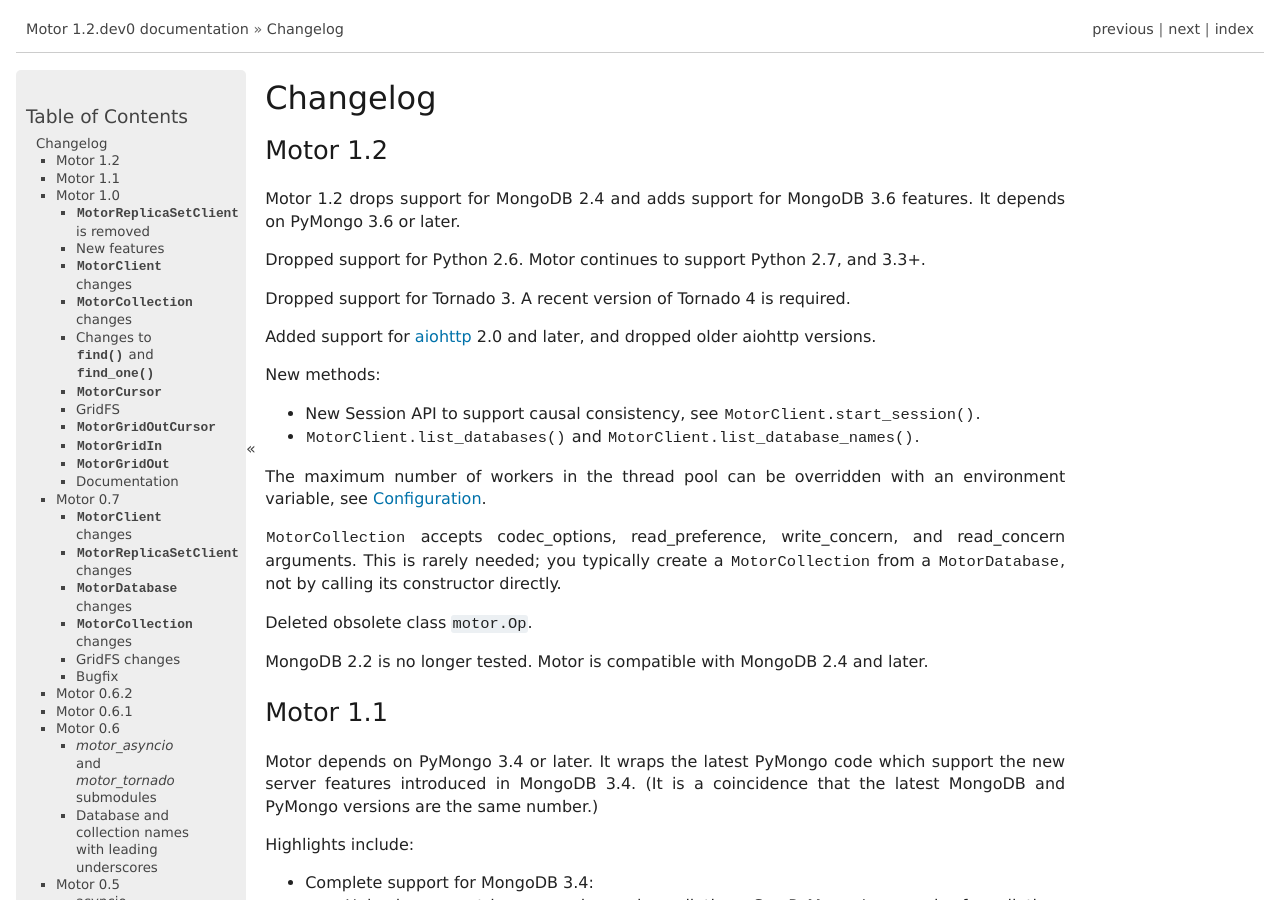
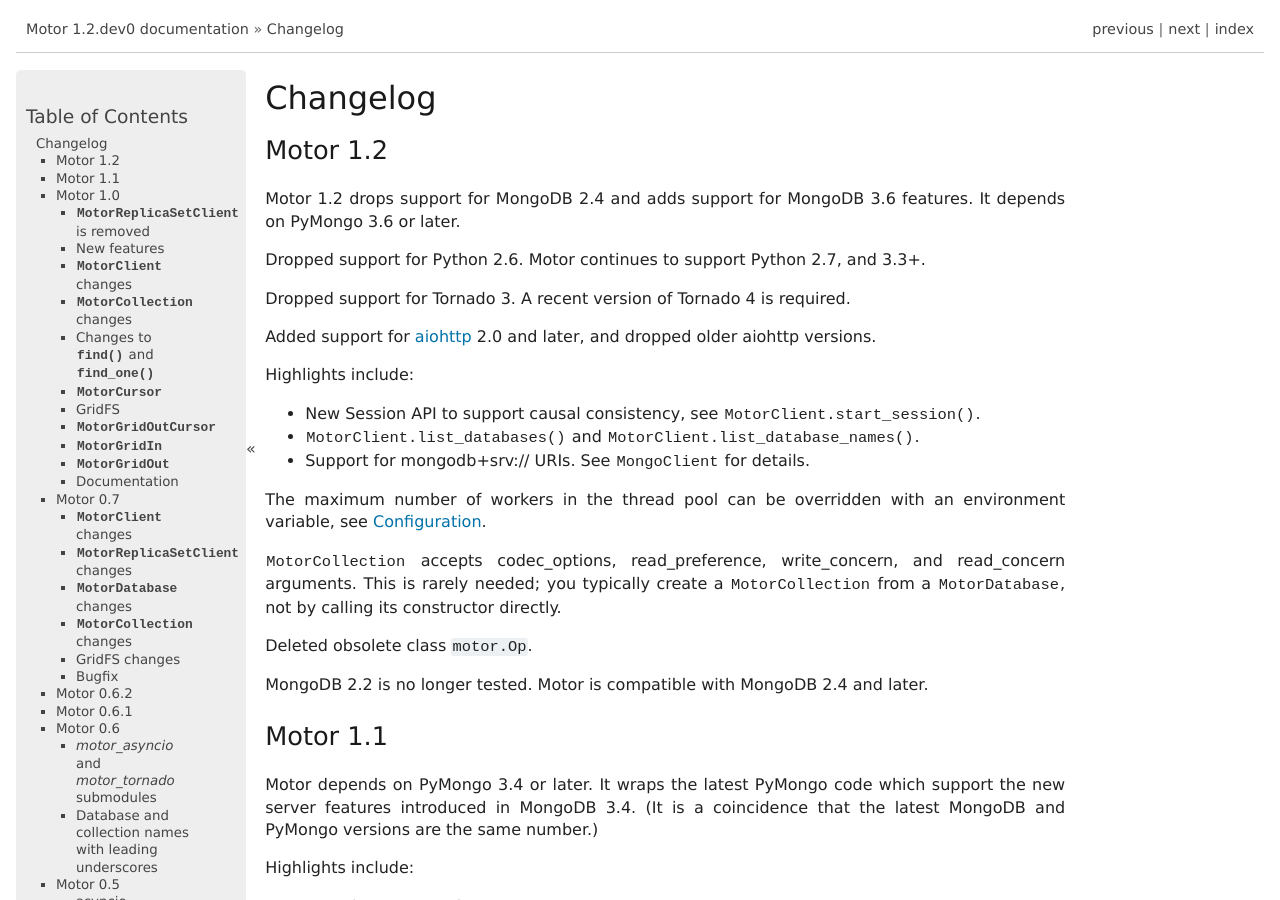
Before and after one commit to mongodb/motor, a Sphinx documentation site: the page built from doc/changelog.rst, in a window 1280 px wide and 900 px high. Built offline with Sphinx 7.4.7, drawn with Linux system fonts in a browser that asks for light colours; pages that are not in the unit, such as notebooks, are missing from menus; the version number is read from the project's files by our own code.

Commit message:
MOTOR-161 Note mongodb+srv support in changelog

```diff
--- a/doc/changelog.rst
+++ b/doc/changelog.rst
@@ -15,11 +15,13 @@
 
 Added support for `aiohttp`_ 2.0 and later, and dropped older aiohttp versions.
 
-New methods:
+Highlights include:
 
 - New Session API to support causal consistency, see
   :meth:`MotorClient.start_session`.
 - :meth:`MotorClient.list_databases` and :meth:`MotorClient.list_database_names`.
+- Support for mongodb+srv:// URIs. See
+  :class:`~pymongo.mongo_client.MongoClient` for details.
 
 The maximum number of workers in the thread pool can be overridden with an
 environment variable, see :doc:`configuration`.
```
